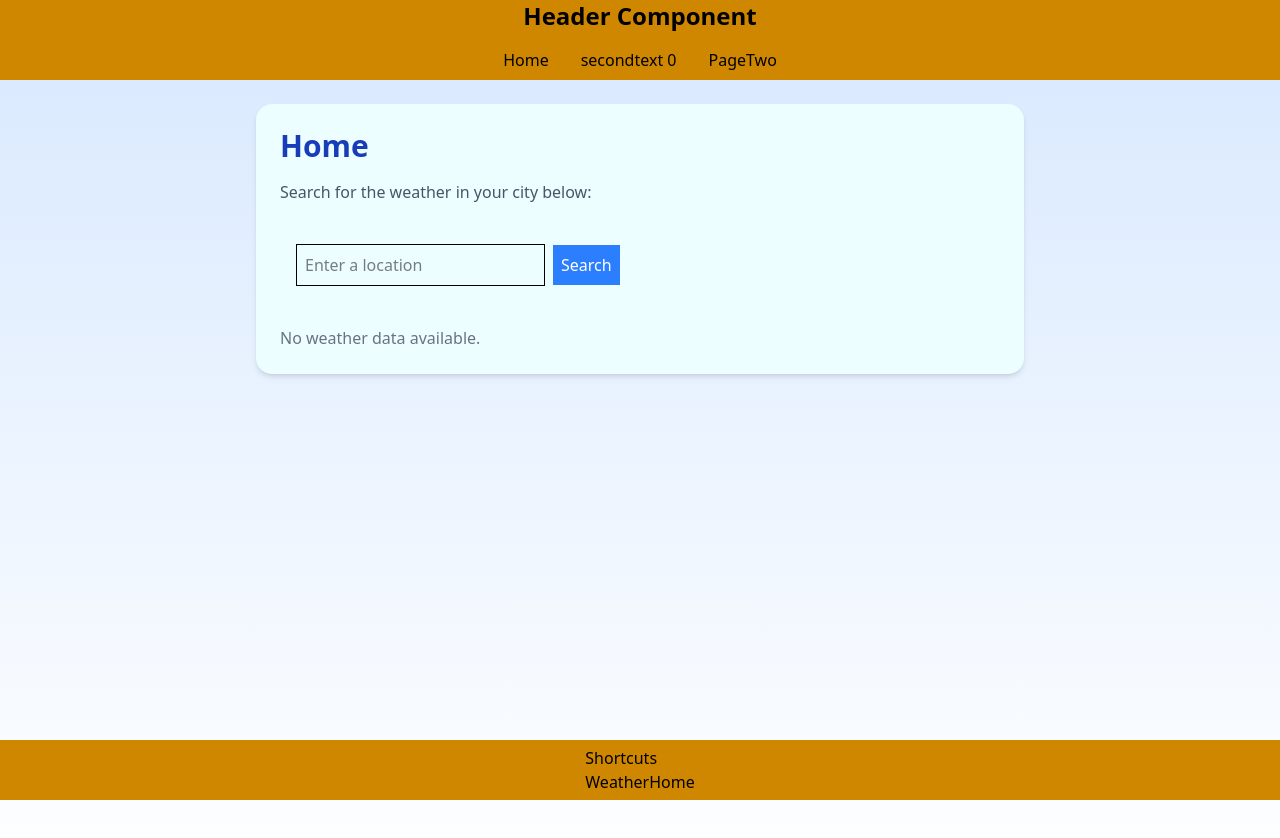
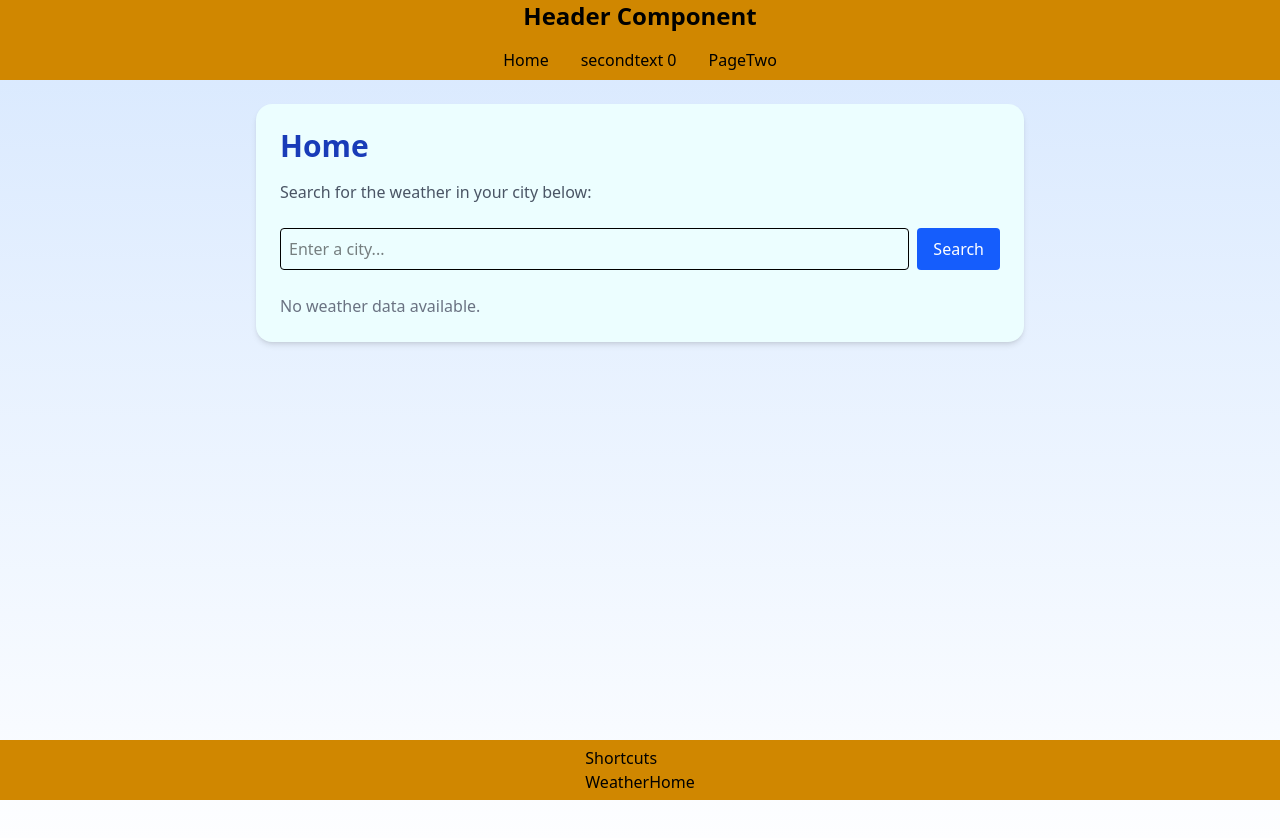
Before and after one commit to ZanaPK0/Version1, a React (Vite) app in the folder vite-project/: page / in a window 1280 px wide. Shown: the top 838 px of the page. Built offline with nearby package versions, Linux system fonts and the light colour scheme.

Commit message:
all three pages now work and fetch properly, styling can be worked on. need to finetune the site.

```diff
--- a/vite-project/src/Components/WeatherSearch/SearchInput.jsx
+++ b/vite-project/src/Components/WeatherSearch/SearchInput.jsx
@@ -1,62 +1,35 @@
 import React, {useState, useEffect } from "react";
-import { useDispatch } from "react-redux";
-import { fetchCurrentLocationWeather, clearWeather, fetchSearchedWeather } from "../../Reducers/weatherSearchSlice";
+// import { useDispatch } from "react-redux";
+// import { fetchCurrentLocationWeather, clearWeather, fetchSearchedWeather } from "../../Reducers/weatherSearchSlice";
 
-function SearchInput({id}) {
-
-
-  const dispatch = useDispatch();
+const SearchInput = ({ onSearch }) => {
   const [query, setQuery] = useState("");
-
-
-
-  const handleInputChange = (e) => {
-
-    setQuery(e.target.value);
-  };
-
-
-
-  // // Having this makes it always load Stockholm when going back to HomePage.
-  //   useEffect(() => {
-  //       dispatch(fetchCurrentLocationWeather("London"));
-  //     }, [dispatch]);
-
-
-
-
 
   const handleSubmit = (e) => {
     e.preventDefault();
-    dispatch(clearWeather()); // Clear previous weather data
-    // Dispatch the fetchWeather thunk with the user's search query.
-    if (e.target.id === "homePage") {
-      dispatch(fetchCurrentLocationWeather(query));
-      return
-    }
-    dispatch(fetchSearchedWeather(query));
+    if (!query.trim()) return;
+
+    onSearch(query.trim()); // Trigger only the thunk passed via props
+    setQuery("");
   };
 
-
-
-    return (
-      <>
-
-    <form onSubmit={handleSubmit} className="p-4">
-      <input id={id}
+  return (
+    <form onSubmit={handleSubmit} className="flex gap-2">
+      <input
         type="text"
         value={query}
-        onChange={handleInputChange}
-        placeholder="Enter a location"
-        className="border p-2 mr-2"
+        onChange={(e) => setQuery(e.target.value)}
+        placeholder="Enter a city..."
+        className="border p-2 rounded w-full"
       />
-      <button type="submit" className="p-2 bg-blue-500 text-white">
+      <button
+        type="submit"
+        className="bg-blue-600 text-white px-4 py-2 rounded"
+      >
         Search
       </button>
     </form>
+  );
+};
 
-      </>
-    );
-  }
-
-  export default SearchInput
+export default SearchInput;
--- a/vite-project/src/Pages/Home.jsx
+++ b/vite-project/src/Pages/Home.jsx
@@ -6,9 +6,9 @@ import { fetchCurrentLocationWeather } from "../Reducers/weatherSearchSlice";
 
 import { useDispatch } from "react-redux";
 
-
 function Home(){
     // const { weatherData, loading, error } = useSelector((state) => state.weather);
+    const dispatch = useDispatch();
 
 
     const { currentLocationWeather, loading, error } = useSelector(
@@ -26,7 +26,7 @@ function Home(){
           <h2 className="text-3xl font-bold mb-4 text-blue-800">Home</h2>
           <p className="mb-6 text-gray-600">Search for the weather in your city below:</p>
 
-          <SearchInput id="homePage" onSearch={(query) => dispatch(fetchCurrentLocationWeather(query))} />
+          <SearchInput onSearch={(query) => dispatch(fetchCurrentLocationWeather(query))} />
 
           <div className="mt-6">
             {loading && <p className="text-blue-500">Loading weather data...</p>}
--- a/vite-project/src/Pages/PageTwo.jsx
+++ b/vite-project/src/Pages/PageTwo.jsx
@@ -11,7 +11,7 @@ import { useDispatch } from "react-redux";
 
 function PageTwo(){
 
-
+    const dispatch = useDispatch();
 
     const { searchedWeather, loading, error } = useSelector(
         (state) => state.weather ?? {}
@@ -26,7 +26,7 @@ function PageTwo(){
             <h2 className="text-3xl font-bold mb-4 text-blue-800">PageTwo</h2>
             <p className="mb-6 text-gray-600">Search for the weather in your city below:</p>
 
-            <SearchInput id="pageTwo" onSearch={(query) => dispatch(fetchSearchedWeather(query))} />
+            <SearchInput onSearch={(query) => dispatch(fetchSearchedWeather(query))} />
 
             <div className="mt-6">
               {loading && <p className="text-blue-500">Loading weather data...</p>}
```
